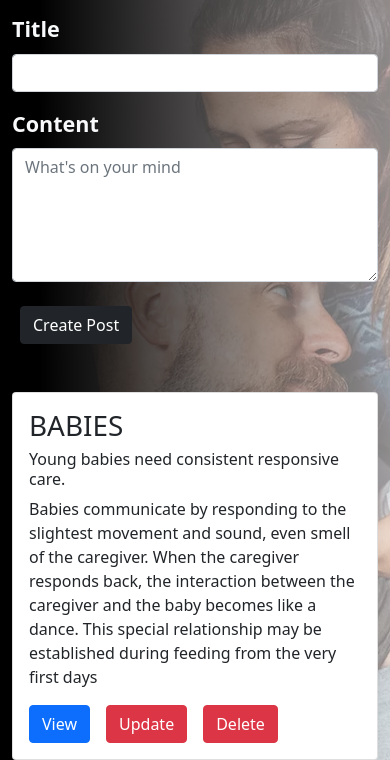
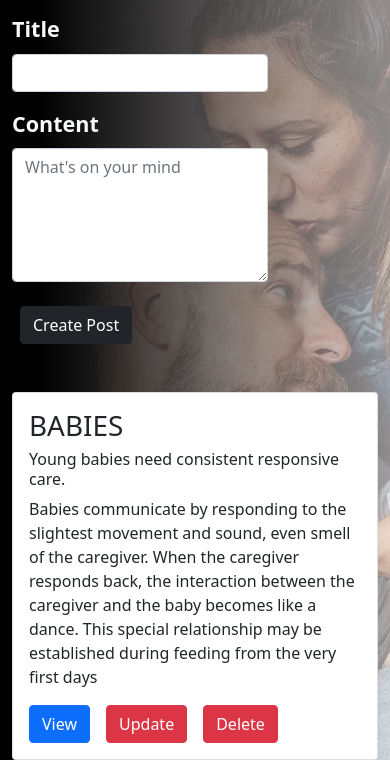
Before and after one commit to Cyn-thi/First-Javascript-task, a plain HTML site: page post.html in a window 390 px wide. Shown: the part 87-847 px from the top of the page. Drawn offline with Linux system fonts and the light colour scheme; no server answers; a web font is replaced by a local one.

Commit message:
Update style.css

```diff
--- a/css/style.css
+++ b/css/style.css
@@ -42,3 +42,9 @@ body {
         width: 100%!important;
     }
 }
+
+@media (max-width: 769px) {
+    .form-control {
+        width: 70%!important;
+    }
+}
```
